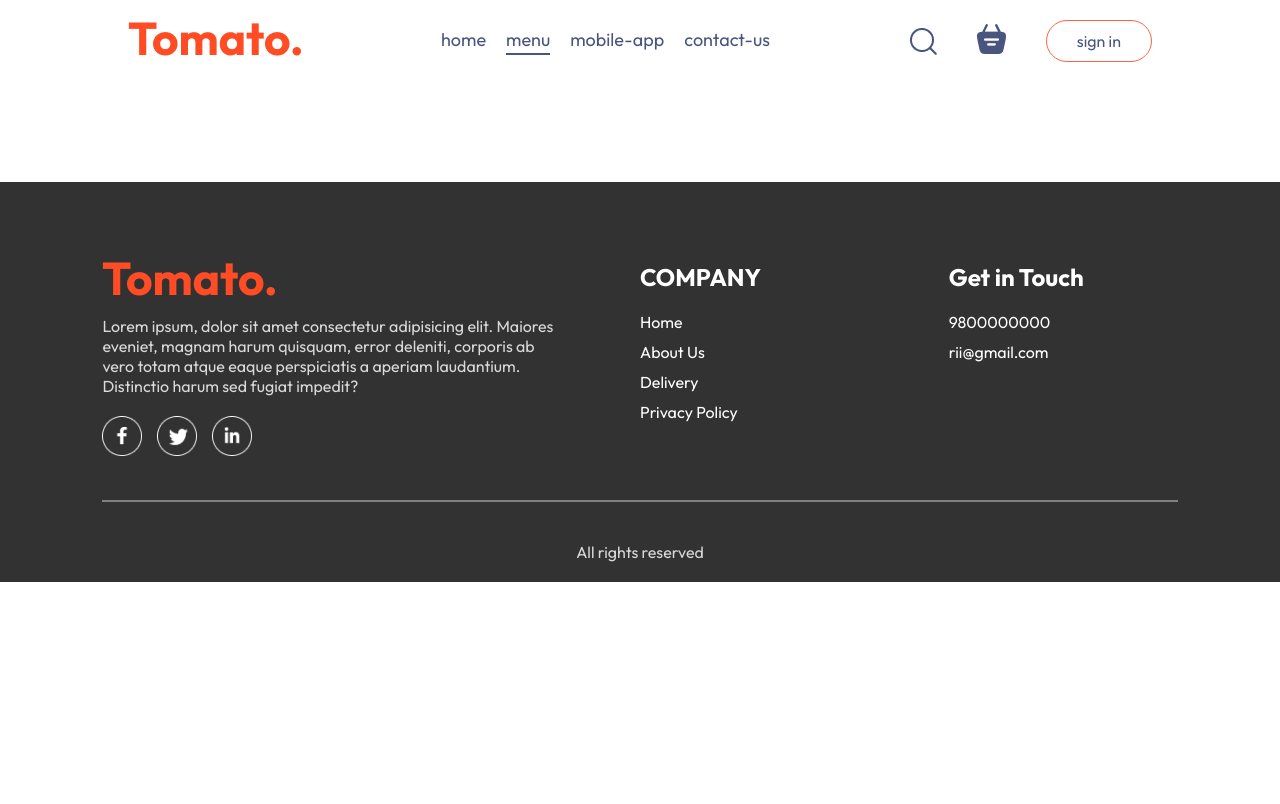
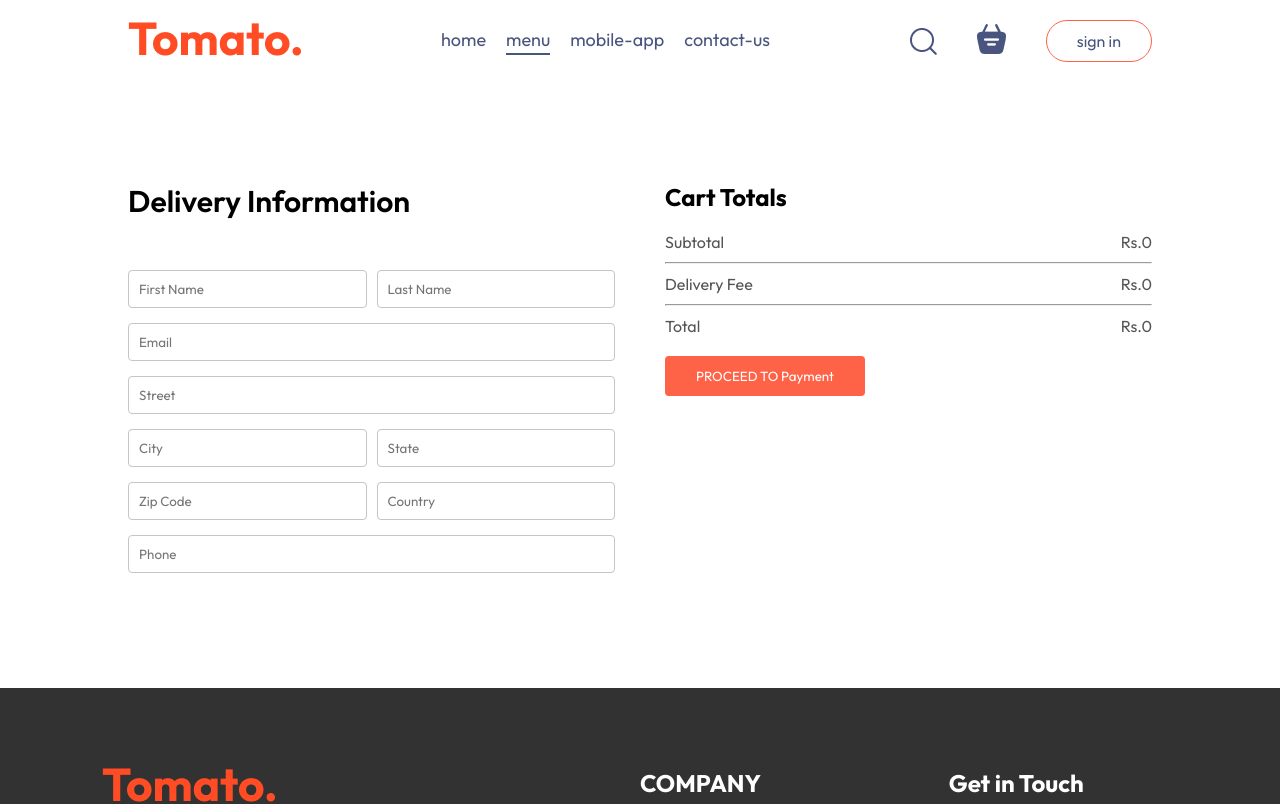
Before and after one commit to Rii-M/MyProject, a React (Vite) app in the folder FrontEnd/: page /order in a window 1280 px wide. Shown: the top 804 px of the page. Built offline with nearby package versions, Linux system fonts and the light colour scheme.

Commit message:
Place order page

```diff
--- a/FrontEnd/src/Pages/Cart/Cart.jsx
+++ b/FrontEnd/src/Pages/Cart/Cart.jsx
@@ -1,10 +1,12 @@
 import React, { useContext } from 'react'
 import './cart.css'
 import { StoreContext } from '../../context/StoreContext'
+import { useNavigate } from 'react-router-dom';
 
 const Cart = () => {
 
   const { cartItems, food_list, removeFromCart,getTotalCartAmount } = useContext(StoreContext);
+  const navigate = useNavigate();
 
   return (
     <div className='cart'>
@@ -49,15 +51,15 @@
             <hr />
             <div className="cart-total-details">
               <p>Delivery Fee</p>
-              <p>Rs.{2}</p>
+              <p>Rs.{getTotalCartAmount()===0?"0":"2"}</p>
             </div>
             <hr />
             <div className="cart-total-details">
               <p>Total</p>
-              <p>Rs.{getTotalCartAmount()+2}</p>
+              <p>Rs.{getTotalCartAmount()===0?"0":getTotalCartAmount()+2}</p>
             </div>
           </div>
-          <button>PROCEED TO CHECKOUT</button>
+          <button onClick={()=>navigate('/order')}>PROCEED TO CHECKOUT</button>
         </div>
 
         <div className="cart-promocode">
--- a/FrontEnd/src/Pages/PlaceOrder/PlaceOrder.css
+++ b/FrontEnd/src/Pages/PlaceOrder/PlaceOrder.css
@@ -0,0 +1,43 @@
+.place-order{
+    display: flex;
+    align-items: start;
+    justify-content: space-between;
+    gap:50px;
+    margin-top: 100px;
+}
+
+.place-order-left
+{
+    width:100%;
+    max-width: max(30%,500px);
+}
+
+.place-order-left .title{
+    font-size:30px;
+    font-weight:600;
+    margin-bottom:50px;
+}
+
+.place-order-left input{
+    margin-bottom:15px;
+    width:100%;
+    padding:10px;
+    border:1px solid #c5c5c5;
+    border-radius: 4px;
+    outline-color: tomato;
+}
+
+.place-order-left .multi-fields
+{
+    display:flex;
+    gap:10px;
+}
+.place-order-right
+{
+    width:100%;
+    max-width: max(40%,500px);
+}
+
+.place-order .cart-total button{
+    margin: top 30px;
+}
--- a/FrontEnd/src/Pages/PlaceOrder/PlaceOrder.jsx
+++ b/FrontEnd/src/Pages/PlaceOrder/PlaceOrder.jsx
@@ -1,11 +1,55 @@
-import React from 'react'
-// import 'PlaceOrder.css'
+import React, { useContext } from 'react'
+import './PlaceOrder.css'
+import { StoreContext } from '../../context/StoreContext'
 
-function PlaceOrder() {
+const PlaceOrder = () => {
+  const {getTotalCartAmount}=useContext(StoreContext)
   return (
-    <div>
+    <form className="place-order">
+      <div className='place-order-left'>
+        <p className="title">Delivery Information</p>
+        <div className="multi-fields">
+          <input type="text" placeholder='First Name' />
+          <input type="text" placeholder='Last Name'/>
+        </div>
+        <input type="text" placeholder='Email' />
+        <input type="text" placeholder='Street' />
+        <div className="multi-fields">
+          <input type="text" placeholder='City' />
+          <input type="text" placeholder='State'/>
+        </div>
+        <div className="multi-fields">
+          <input type="text" placeholder='Zip Code' />
+          <input type="text" placeholder='Country'/>
+        </div>
+        <input type="text" placeholder='Phone' />
+      </div>
 
-    </div>
+      <div className='place-order-right'>
+      <div className="cart-total">
+          <h2>Cart Totals</h2>
+          <div>
+            <div className="cart-total-details">
+              <p>Subtotal</p>
+              <p>Rs.{getTotalCartAmount()}</p>
+            </div>
+            <hr />
+            <div className="cart-total-details">
+              <p>Delivery Fee</p>
+              <p>Rs.{getTotalCartAmount()===0?"0":"2"}</p>
+            </div>
+            <hr />
+            <div className="cart-total-details">
+              <p>Total</p>
+              <p>Rs.{getTotalCartAmount()===0?"0":getTotalCartAmount()+2}</p>
+            </div>
+          </div>
+          <button>PROCEED TO Payment</button>
+        </div>
+
+      </div>
+
+    </form>
   )
 }
 
```
